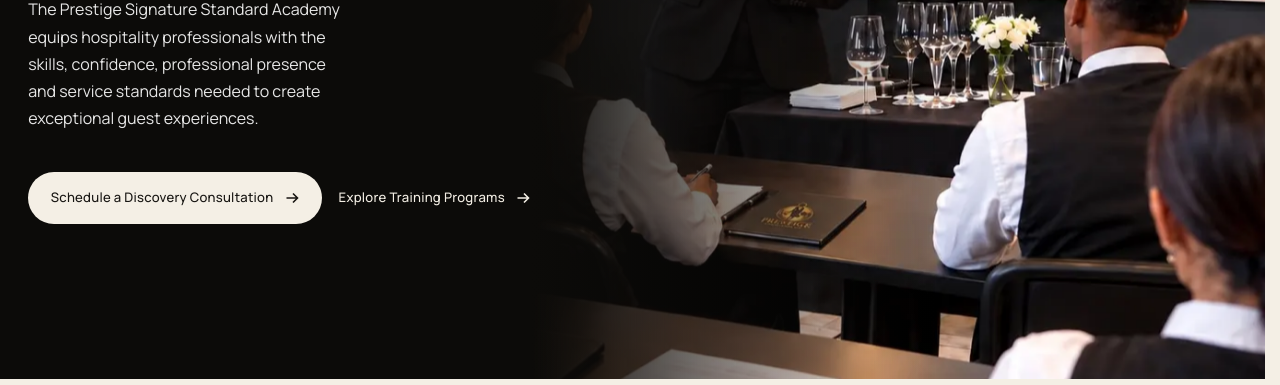
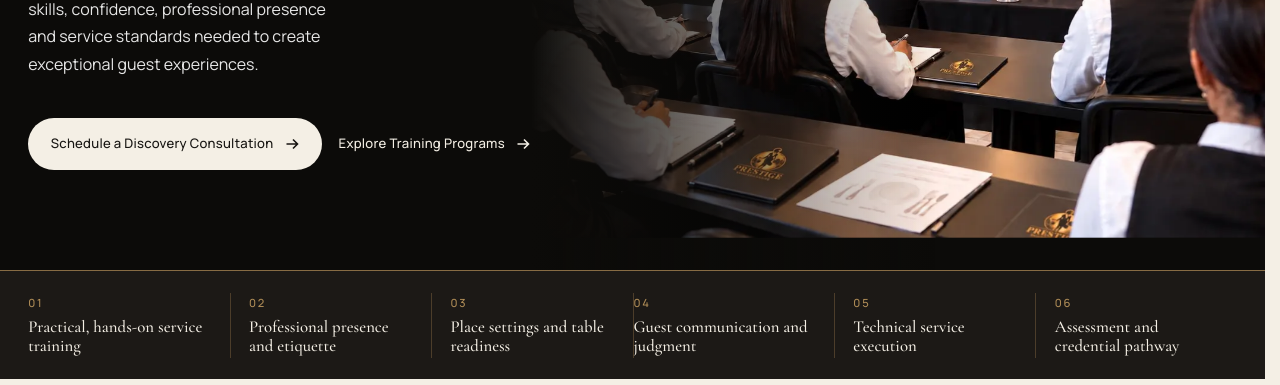
Before and after one commit to lvnzip001/prestige_signiture, a website: page index.html in a window 1280 px wide. Shown: the part 415-800 px from the top of the page. Drawn offline with Linux system fonts and the light colour scheme.

Commit message:
Hero update

```diff
--- a/assets/css/input.css
+++ b/assets/css/input.css
@@ -837,11 +837,15 @@ a {
   object-position: 58% 42% !important;
   transform-origin: right top;
   transform: none;
-  animation: hero-zoom 34s cubic-bezier(0.33, 0, 0.2, 1) both;
+  animation: hero-zoom 30.9s cubic-bezier(0.33, 0, 0.2, 1) both;
 }
 @keyframes hero-zoom {
   from { transform: scale(1); }
   to { transform: scale(1.1); }
+}
+@keyframes hero-zoom-wide {
+  from { transform: scale(0.9); }
+  to { transform: scale(1.08); }
 }
 .hero .hero-copy {
   width: auto;
@@ -958,23 +962,41 @@ a {
   color: var(--color-paper);
 }
 
-.capability-list {
+.hero-band {
+  position: relative;
+  z-index: 2;
+  background: #1c1916;
+  border-top: 1px solid rgba(176, 141, 87, 0.72);
+  color: var(--color-ivory);
+}
+
+.hero-band .capability-list {
   list-style: none;
+  display: grid;
+  grid-template-columns: 1fr 1fr;
+  gap: 0;
   margin: 0;
-  padding: 0;
-}
-
-.capability-list li {
-  padding: 1.25rem 0;
-  border-top: 1px solid rgba(23, 21, 18, 0.14);
+  padding: 1.15rem var(--gutter) 1.25rem;
+}
+
+.hero-band .capability-list li {
+  display: flex;
+  flex-direction: column;
+  gap: 0.4rem;
+  margin: 0;
+  padding: 0.7rem 1rem 0.7rem 0;
+  border: 0;
   font-family: var(--font-display);
-  font-size: var(--text-h3);
-  line-height: 1.1;
-  color: var(--color-ink);
-}
-
-.capability-list li:last-child {
-  border-bottom: 1px solid rgba(23, 21, 18, 0.14);
+  font-size: clamp(1.05rem, 1.15vw, 1.28rem);
+  font-weight: 500;
+  line-height: 1.15;
+  color: var(--color-ivory);
+}
+
+.hero-band .capability-list li::before {
+  padding-top: 0;
+  color: var(--color-gold);
+  letter-spacing: 0.16em;
 }
 
 .sector-mosaic {
@@ -1756,9 +1778,8 @@ html:not(.js) .mobile-nav nav { display: flex; flex-direction: column; gap: .35r
 html:not(.js) .mobile-group summary { font-family: var(--font-sans); font-size: .95rem; min-height: 2.4rem; }
 .mobile-nav .mobile-sub a { font-size: 0.95rem !important; padding: 0.55rem 0 !important; }
 html:not(.js) .site-header { position: relative; }
-.capability-list { counter-reset: capability; }
-.capability-list li { display: flex; gap: 1.5rem; line-height: 1.2; padding-block: 1.75rem; }
-.capability-list li::before { counter-increment: capability; content: "0" counter(capability); font: 500 .7rem var(--font-sans); color: var(--color-gold-deep); padding-top: .4rem; }
+.hero-band .capability-list { counter-reset: capability; }
+.hero-band .capability-list li::before { counter-increment: capability; content: "0" counter(capability); font: 500 .7rem var(--font-sans); color: var(--color-gold); padding-top: 0; }
 .difference-section .media-frame { aspect-ratio: auto; min-height: calc(18rem + 100px); }
 .difference-section .media-frame::before { content: ""; display: block; padding-top: calc(56.25% + 100px); }
 .difference-section .media-frame img { object-position: center 62% !important; }
@@ -1859,10 +1880,23 @@ summary::-webkit-details-marker { display: none; }
   .program-summary { min-height: 4.8em; }
 }
 @media (min-width: 900px) {
+  .hero {
+    display: grid;
+    grid-template-rows: minmax(0, 1fr) auto;
+    min-height: calc(100svh - var(--header-h));
+  }
   .hero .hero-stage {
     display: block;
     position: relative;
-    min-height: calc(100svh - var(--header-h));
+    min-height: 0;
+    height: 100%;
+  }
+  .hero-band .capability-list {
+    grid-template-columns: repeat(3, minmax(0, 1fr));
+    padding-block: 1.35rem;
+  }
+  .hero-band .capability-list li:nth-child(3n + 1) {
+    padding-left: 0;
   }
   .hero .hero-visual {
     position: absolute;
@@ -1877,14 +1911,25 @@ summary::-webkit-details-marker { display: none; }
     align-self: center;
     width: auto;
     max-width: 36rem;
-    min-height: calc(100svh - var(--header-h));
+    min-height: 100%;
     justify-content: center;
-    padding: 4rem var(--gutter);
+    padding: 3rem var(--gutter);
   }
   .hero .hero-visual::after {
     background: linear-gradient(90deg, #0c0b09 0, #0c0b09 max(42%, 32rem), rgba(12, 11, 9, 0.55) max(56%, 42rem), transparent 74%);
   }
-  .hero .hero-media { object-position: 50% 42% !important; }
+  .hero .hero-media {
+    inset: auto;
+    top: 0;
+    right: 0;
+    width: auto;
+    height: 100%;
+    max-width: none;
+    object-fit: contain;
+    object-position: center center !important;
+    transform: scale(0.9);
+    animation-name: hero-zoom-wide;
+  }
   .hero .hero-title { max-width: none; }
   .poise-panel { grid-template-columns: 1fr 1fr; }
   .poise-image { aspect-ratio: auto; min-height: 27rem; }
@@ -1900,6 +1945,17 @@ summary::-webkit-details-marker { display: none; }
   .page-about .prose + .reveal { align-self: start; }
 }
 @media (min-width: 1100px) {
+  .hero-band .capability-list {
+    grid-template-columns: repeat(6, minmax(0, 1fr));
+  }
+  .hero-band .capability-list li {
+    padding: 0.15rem 1.15rem;
+    border-left: 1px solid rgba(176, 141, 87, 0.32);
+  }
+  .hero-band .capability-list li:first-child {
+    padding-left: 0;
+    border-left: 0;
+  }
   .footer-grid { grid-template-columns: 1.2fr 0.85fr 1fr 0.95fr; }
   .program-grid { grid-template-columns: repeat(4, minmax(0, 1fr)); }
   .program-body .subhead { min-height: 3.6em; }
--- a/index.html
+++ b/index.html
@@ -240,6 +240,16 @@
           <img src="assets/images/optimized/hero-training-1536.webp" srcset="assets/images/optimized/hero-training-640.webp 640w, assets/images/optimized/hero-training-960.webp 960w, assets/images/optimized/hero-training-1400.webp 1400w, assets/images/optimized/hero-training-1536.webp 1536w" sizes="(max-width: 899px) 850px, 100vw" width="1536" height="1024" alt="Nonceba Wimbley demonstrating wine glassware to hospitality professionals during academy training." class="hero-media" loading="eager" fetchpriority="high" style="object-position:72% center">
         </div>
       </div>
+    <div class="hero-band">
+      <ul class="capability-list">
+        <li>Practical, hands-on service training</li>
+        <li>Professional presence and etiquette</li>
+        <li>Place settings and table readiness</li>
+        <li>Guest communication and judgment</li>
+        <li>Technical service execution</li>
+        <li>Assessment and credential pathway</li>
+      </ul>
+    </div>
     </section>
 
     <section class="section difference-section bg-ivory" id="prestige-difference">
@@ -247,18 +257,10 @@
         <div class="reveal">
           <p class="eyebrow">The Prestige Difference</p>
           <h2 class="section-title title-wide">We don’t just train people to serve. We train professionals to create experiences worth remembering.</h2>
-          <div class="media-frame mt-8">
-            <img src="assets/images/optimized/table-setting-1312.webp" srcset="assets/images/optimized/table-setting-640.webp 640w, assets/images/optimized/table-setting-960.webp 960w, assets/images/optimized/table-setting-1312.webp 1312w" sizes="(min-width: 900px) 46vw, 100vw" width="1312" height="1199" alt="A formal place setting with gold flatware, white plates, a folded napkin, and glassware." loading="lazy" decoding="async" style="object-position:center 62%">
-          </div>
         </div>
-        <ul class="capability-list reveal">
-          <li>Practical, hands-on service training</li>
-          <li>Professional presence and etiquette</li>
-          <li>Place settings and table readiness</li>
-          <li>Guest communication and judgment</li>
-          <li>Technical service execution</li>
-          <li>Assessment and credential pathway</li>
-        </ul>
+        <div class="media-frame reveal">
+          <img src="assets/images/optimized/table-setting-1312.webp" srcset="assets/images/optimized/table-setting-640.webp 640w, assets/images/optimized/table-setting-960.webp 960w, assets/images/optimized/table-setting-1312.webp 1312w" sizes="(min-width: 900px) 46vw, 100vw" width="1312" height="1199" alt="A formal place setting with gold flatware, white plates, a folded napkin, and glassware." loading="lazy" decoding="async" style="object-position:center 62%">
+        </div>
       </div>
     </section>
 
```
Also changed, not shown: scripts/render-pages.mjs (+16 -13 lines), assets/css/site.css.
